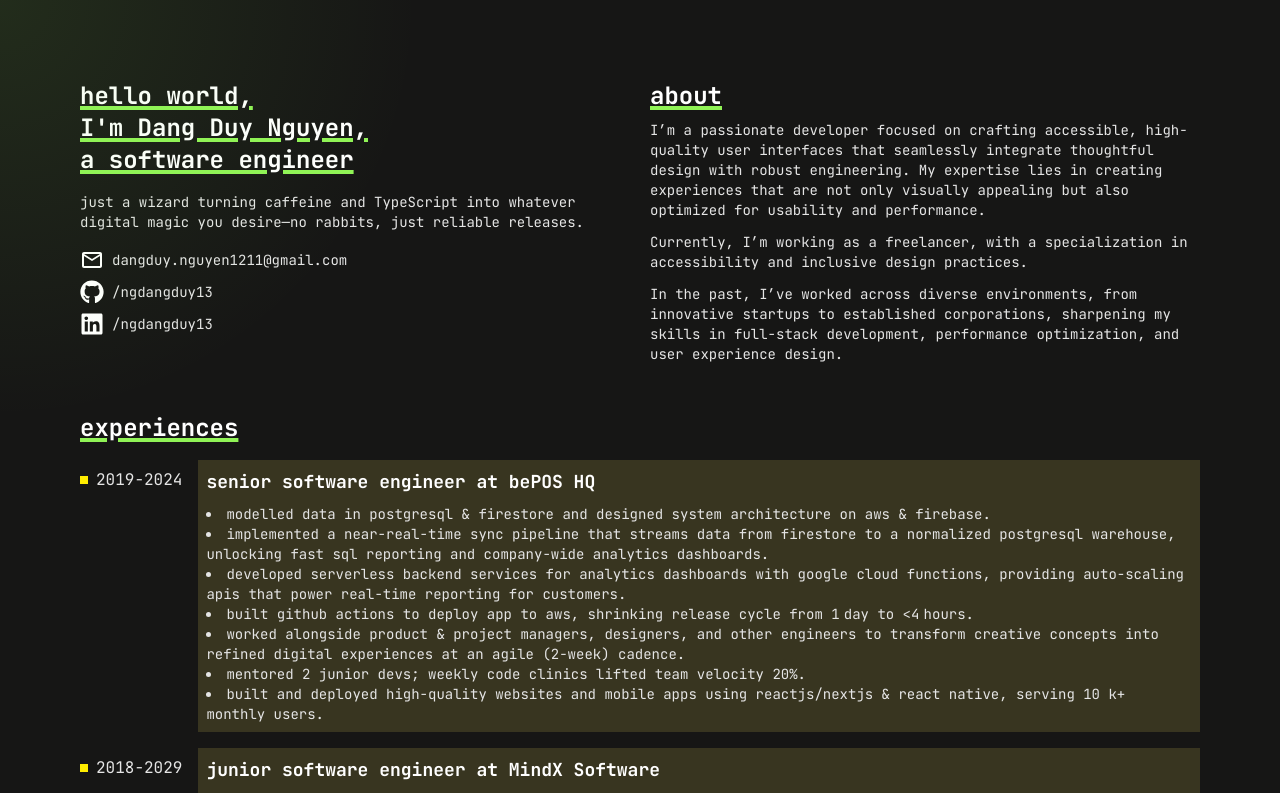
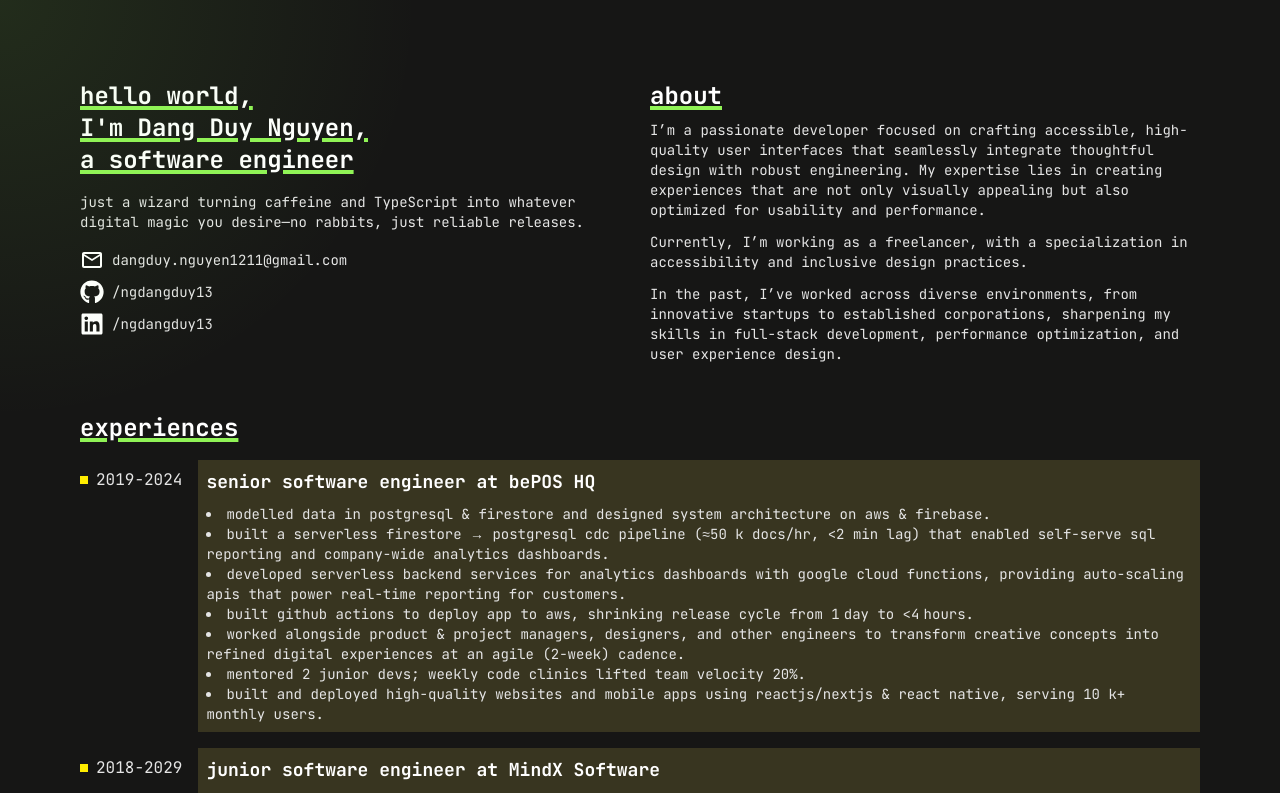
Before and after one commit to ngdangduy13/portfolio, a Next.js app: page / in a window 1280 px wide. Shown: the top 793 px of the page. Built offline with nearby package versions, Linux system fonts and the light colour scheme.

Commit message:
Enhance experience description by updating the Firestore to PostgreSQL pipeline details in page.tsx

```diff
--- a/src/app/page.tsx
+++ b/src/app/page.tsx
@@ -15,7 +15,7 @@ const experiences = [
       "develop and maintain essential components while collaborating closely with cross-functional teams, including developers, designers, and product owners, to implement and deliver solutions that adhere to best practices in web accessibility.",
     points: [
       "Modelled data in PostgreSQL & Firestore and designed system architecture on AWS & Firebase.",
-      "Implemented a near-real-time sync pipeline that streams data from Firestore to a normalized PostgreSQL warehouse, unlocking fast SQL reporting and company-wide analytics dashboards.",
+      "Built a serverless Firestore → PostgreSQL CDC pipeline (≈50 K docs/hr, <2 min lag) that enabled self-serve SQL reporting and company-wide analytics dashboards.",
       "Developed serverless backend services for analytics dashboards with Google Cloud Functions, providing auto-scaling APIs that power real-time reporting for customers.",
       "Built GitHub Actions to deploy app to AWS, shrinking release cycle from 1 day to <4 hours.",
       "Worked alongside product & project managers, designers, and other engineers to transform creative concepts into refined digital experiences at an agile (2-week) cadence.",
```
